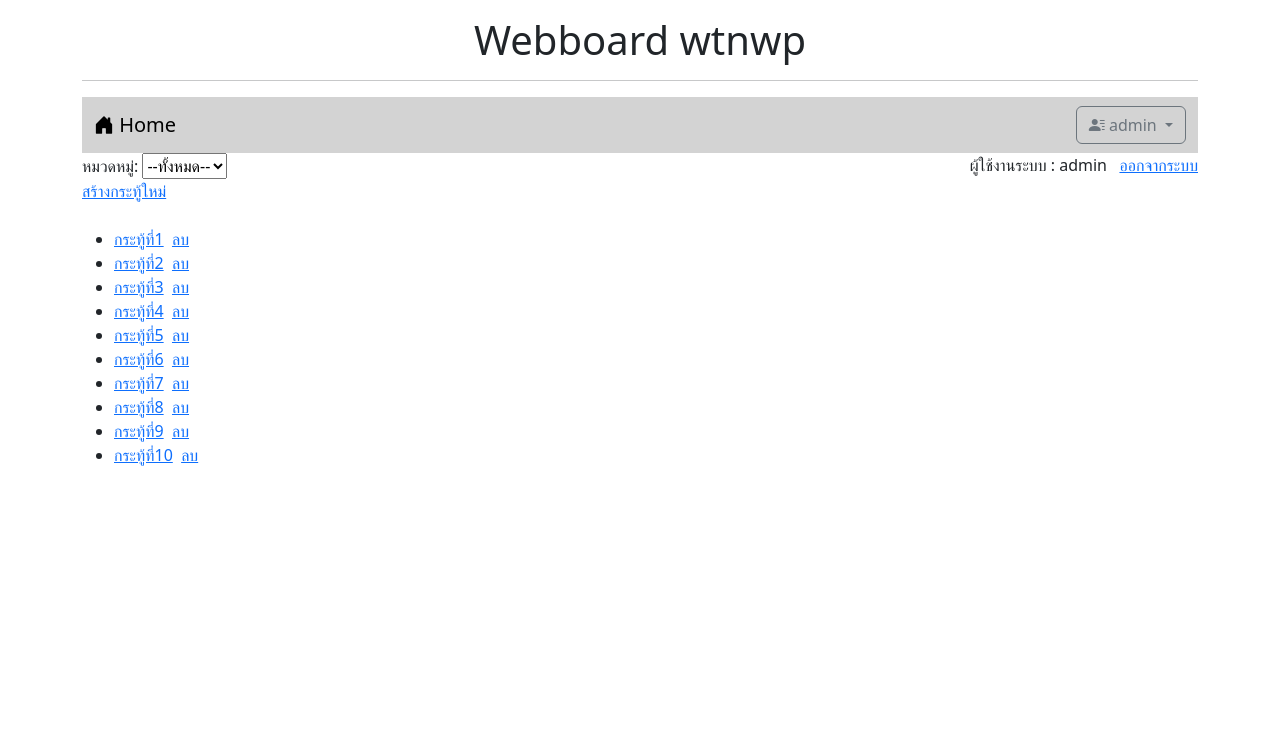
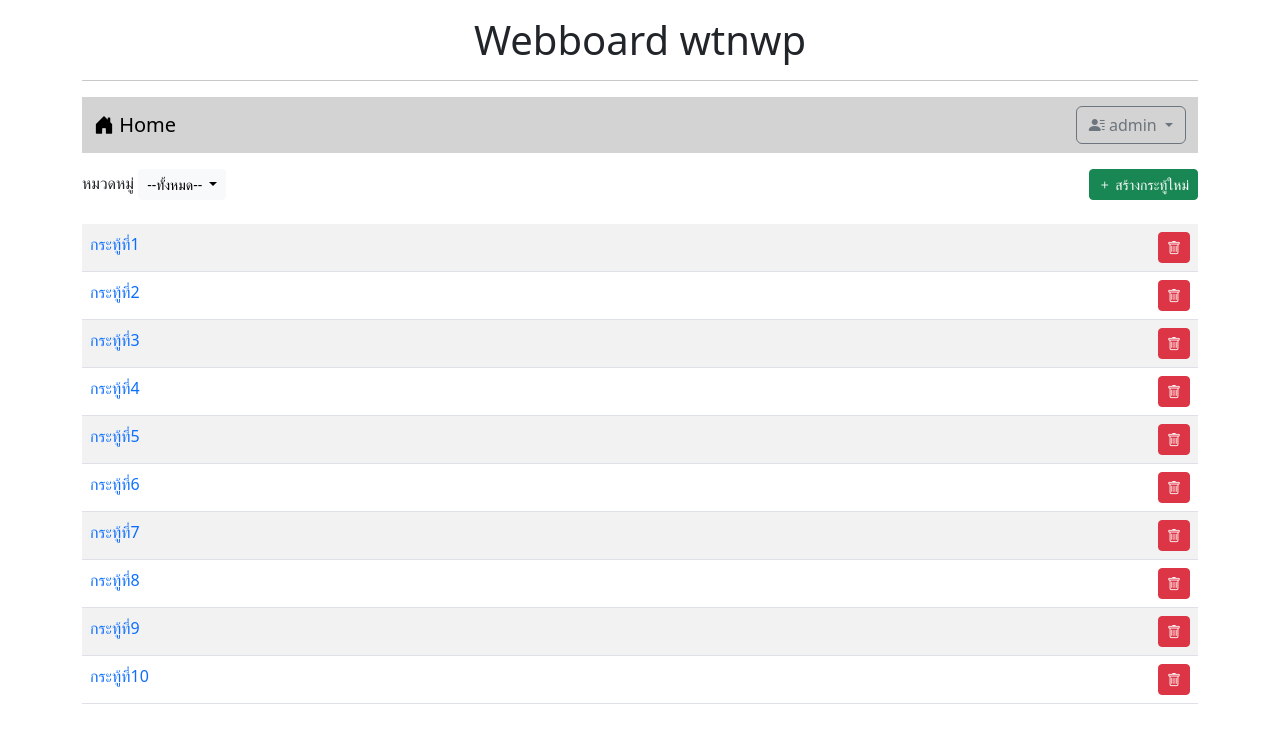
Before and after one commit to wattanawipa/Webboard-wtnwp, a PHP site: page /index.php in a window 1280 px wide. Shown: the top 743 px of the page. Run offline with PHP 8.4, Linux system fonts and the light colour scheme; the visitor is signed in with stand-in values (Sample User, id 1).

Commit message:
Update index.php by using bootstrap
Update index.php by using bootstrap

```diff
--- a/index.php
+++ b/index.php
@@ -36,39 +36,38 @@
       </ul>
   </div>
 </nav>
-    <form>
-    หมวดหมู่: <select name "category">
-         <option value="all">--ทั้งหมด--</option>
-         <option value="general">เรื่องทั่วไป</option>
-         <option value="study">เรื่องเรียน</option>
-        </select>
-        <?php
-        if(!isset($_SESSION['id'])){
-            echo "<a href=login.php style='float: right';>เข้าสู่ระบบ</a>";
-        }else{
-            echo "<div style='float: right';>
-            ผู้ใช้งานระบบ : $_SESSION[username]&nbsp;&nbsp;
-            <a href=logout.php>ออกจากระบบ</a>
-            </div>";
-            echo "<br><a href=newpost.php>สร้างกระทู้ใหม่</a>";
+          <div class="mt-3 d-flex justify-content-between">
+            <div>
+              <label>หมวดหมู่</label>
+              <span class="dropdown">
+              <button class="btn btn-light btn-sm dropdown-toggle" type="button" data-bs-toggle="dropdown" aria-expanded="false">
+                --ทั้งหมด--
+  </button>
+          <ul class="dropdown-menu">
+          <li><a class="dropdown-item" href="#">ทั้งหมด</a></li>
+          <li><a class="dropdown-item" href="#">เรื่องเรียน</a></li>
+          <li><a class="dropdown-item" href="#">เรื่องทั่วไป</a></li>
+      </ul>
+</span>
+          </div>
+          <?php if(isset($_SESSION['id'])){ ?>
+          <div><a href="newpost.php" class="btn btn-success btn-sm">
+            <i class="bi bi-plus"></i> สร้างกระทู้ใหม่</a></div>
+            <?php } ?>
+        </div>
 
-        }
-        ?>
-
-    </form>
-    <br>
-    <ul>
-    <?php
-    for($i = 1; $i<=10; $i++){
-        echo "<li><a href=post.php?id=$i>กระทู้ที่$i</a>";
-        if(isset($_SESSION['id']) && $_SESSION['role']=='a'){
-            echo "&nbsp;&nbsp;<a href=delete.php?id=$i>ลบ</a>";
-        }
-        echo "</li>";
+        <table class="table table-striped mt-4">
+          <?php
+              for($i = 1; $i<=10; $i++){
+                  echo "<tr><td class='d-flex justify-content-between'><a href=post.php?id=$i style=text-decoration:none>กระทู้ที่$i</a>";
+                  if(isset($_SESSION['id']) && $_SESSION['role']=='a'){
+                    echo "&nbsp;&nbsp;
+                    <a href=delete.php?id=$i class='btn btn-danger btn-sm'><i class='bi bi-trash'></i></a>";
+              }
+          echo "</td></tr>";
     }
     ?>
-
-    </ul>
+        </table>
 </div>
 </body>
 </html>
```
